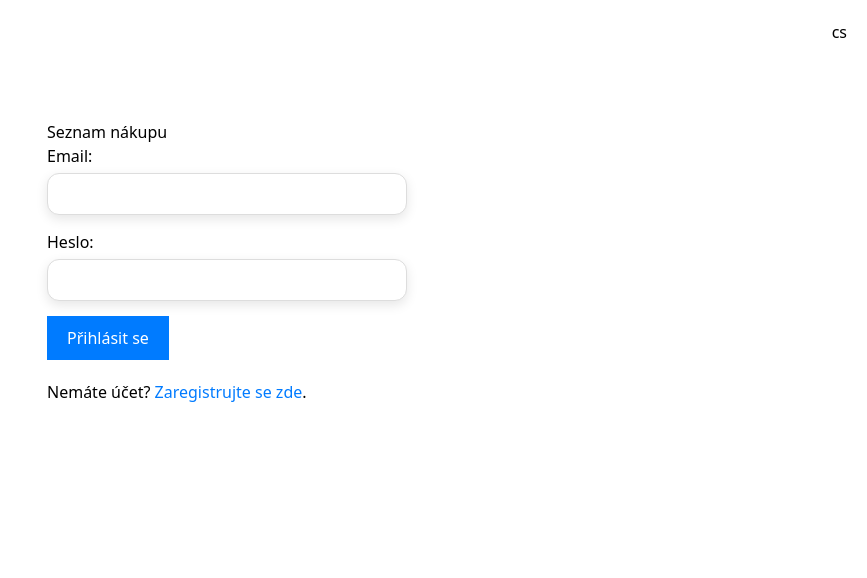
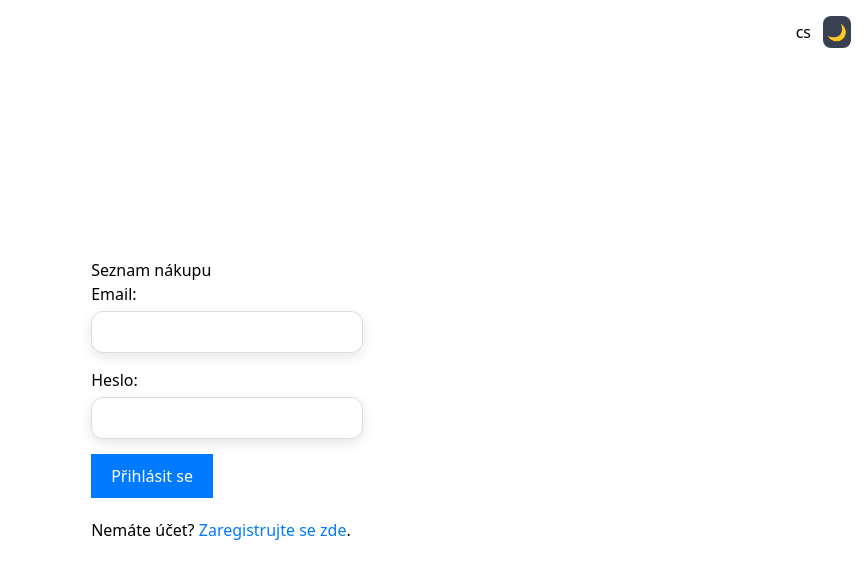
Before and after one commit to Vik94inGit/shoppingList, a React (Vite) app: page /login in a window 1280 px wide. Shown: the top 578 px of the page, without its empty margins (413-1280 px from the left). Built offline with nearby package versions, Linux system fonts and the light colour scheme.

Commit message:
add theme toggle

```diff
--- a/src/components/ChangeLanguage.jsx
+++ b/src/components/ChangeLanguage.jsx
@@ -16,12 +16,12 @@ export const ChangeLanguage = () => {
     <>
       <button
         onClick={() => setIsMenuOpen((p) => !p)}
-        className="fixed top-5 right-5"
+        className="fixed top-5 right-14"
       >
         {language}
       </button>
       {isMenuOpen && (
-        <div className="fixed right-4 top-12 bg-white border  rounded-lg shadow-md min-w-[120px] z-50">
+        <div className="fixed right-12 top-12 bg-white border  rounded-lg shadow-md min-w-[120px] z-50">
           <>
             <button
               className="block w-full text-left px-3 py-2 text-sm hover:bg-gray-100"
--- /dev/null
+++ b/src/components/ThemeToggle.jsx
@@ -0,0 +1,14 @@
+import { useTheme } from "../context/ThemeContext";
+
+export const ThemeToggle = () => {
+  const { theme, toggleTheme } = useTheme();
+
+  return (
+    <button
+      onClick={toggleTheme}
+      className="fixed top-4 right-4 p-1 rounded-lg dark:bg-gray-200 bg-gray-700 hover:ring-2 ring-blue-400 transition-all"
+    >
+      {theme === "light" ? "🌙" : "☀️"}
+    </button>
+  );
+};
--- a/src/components/homePage/HomePage.jsx
+++ b/src/components/homePage/HomePage.jsx
@@ -96,7 +96,7 @@ export default function HomePage() {
       <div className="p-4 max-w-5xl mx-auto margin-top-8-left-30">
         {/* ── Header + Pop-over filters ── */}
         <header className="flex justify-between items-center mb-6 relative">
-          <h1 className="absolute left-1/2 -translate-x-1/2 text-2xl font-bold text-gray-900">
+          <h1 className="absolute left-1/2 -translate-x-1/2 text-2xl font-bold text-gray-900 dark:text-white">
             Shopping Lists
           </h1>
           <div className="w-9"></div>
--- a/src/components/logPage/loginPage.jsx
+++ b/src/components/logPage/loginPage.jsx
@@ -53,7 +53,8 @@ export function LoginPage() {
   };
 
   return (
-    <div style={{ maxWidth: "400px", margin: "100px auto", padding: "20px" }}>
+    <div className="w-full flex justify-center h-screen items-center">
+      <div className="flex flex-col">
         <h2 style={{ margin: "15px 0, bold", display: "block" }}>
           {t("pages.login.shoppingList")}
         </h2>
@@ -129,5 +130,6 @@ export function LoginPage() {
           .
         </p>
       </div>
+    </div>
   );
 }
--- /dev/null
+++ b/src/context/ThemeContext.jsx
@@ -0,0 +1,33 @@
+import { createContext, useContext, useEffect, useState } from "react"
+
+const ThemeContext = createContext()
+
+export const ThemeProvider = ({ children }) => {
+  const [theme, setTheme] = useState(() => {
+    return localStorage.getItem("theme") || "light"
+  })
+
+  useEffect(() => {
+    const root = window.document.documentElement
+
+    if (theme === "dark") {
+      root.classList.add("dark")
+    } else {
+      root.classList.remove("dark")
+    }
+
+    localStorage.setItem("theme", theme)
+  }, [theme])
+
+  const toggleTheme = () => {
+    setTheme((prev) => (prev === "light" ? "dark" : "light"))
+  }
+
+  return (
+    <ThemeContext.Provider value={{ theme, toggleTheme }}>
+      {children}
+    </ThemeContext.Provider>
+  )
+}
+
+export const useTheme = () => useContext(ThemeContext)
--- a/src/main.jsx
+++ b/src/main.jsx
@@ -3,10 +3,17 @@ import { createRoot } from "react-dom/client";
 import "./index.css";
 import { App } from "./App.jsx";
 import { ChangeLanguage } from "./components/ChangeLanguage.jsx";
+import { ThemeProvider } from "./context/ThemeContext.jsx";
+import { ThemeToggle } from "./components/ThemeToggle.jsx";
 
 createRoot(document.getElementById("root")).render(
   <StrictMode>
-    <ChangeLanguage />
-    <App />
+    <ThemeProvider>
+      <div className="min-h-screen transition-colors duration-300 bg-white dark:bg-slate-900 text-black dark:text-white">
+        <ThemeToggle />
+        <ChangeLanguage />
+        <App />
+      </div>
+    </ThemeProvider>
   </StrictMode>
 );
--- a/tailwind.config.js
+++ b/tailwind.config.js
@@ -1,5 +1,6 @@
 /** @type {import('tailwindcss').Config} */
 module.exports = {
+  darkMode: "class",
   content: ["./index.html", "./src/**/*.{js,ts,jsx,tsx}"],
   theme: {
     extend: {},
```
Also changed, not shown: src/App.css (deleted, +0 -42 lines). Lines whose indentation alone changed are shown as unchanged.
